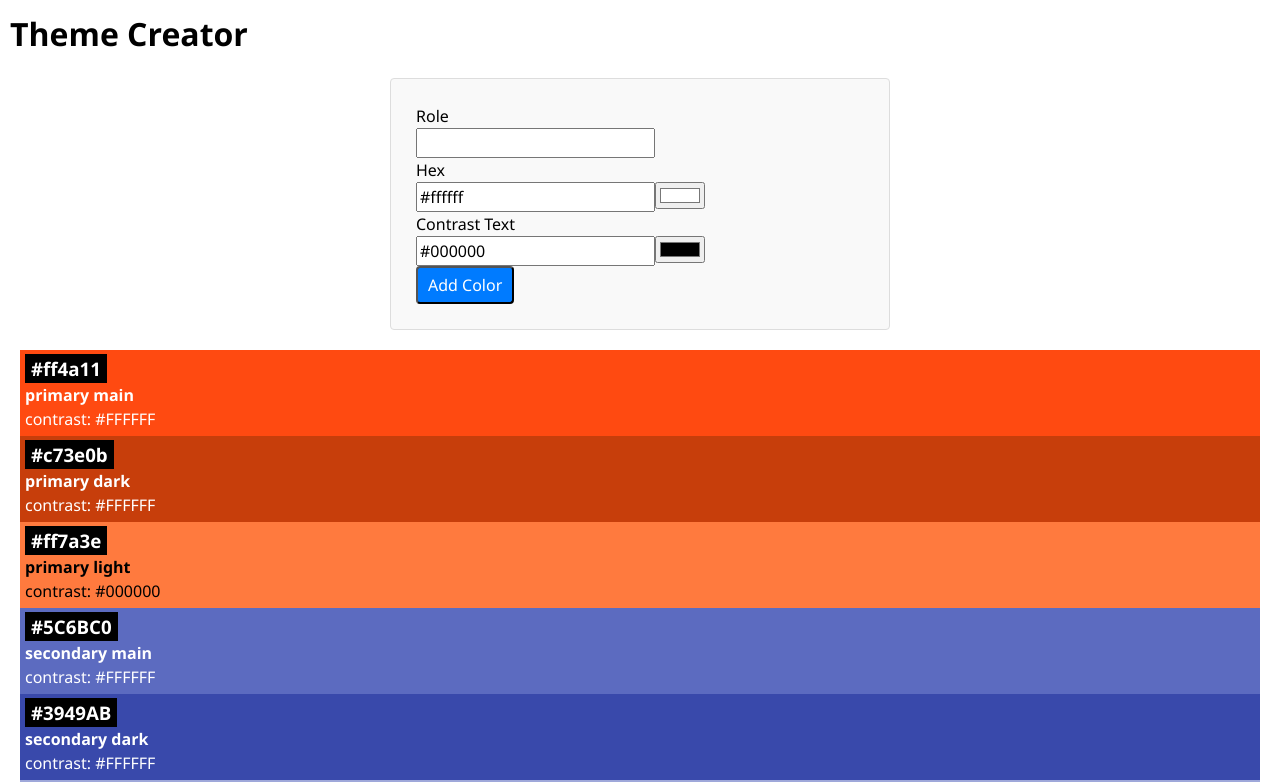
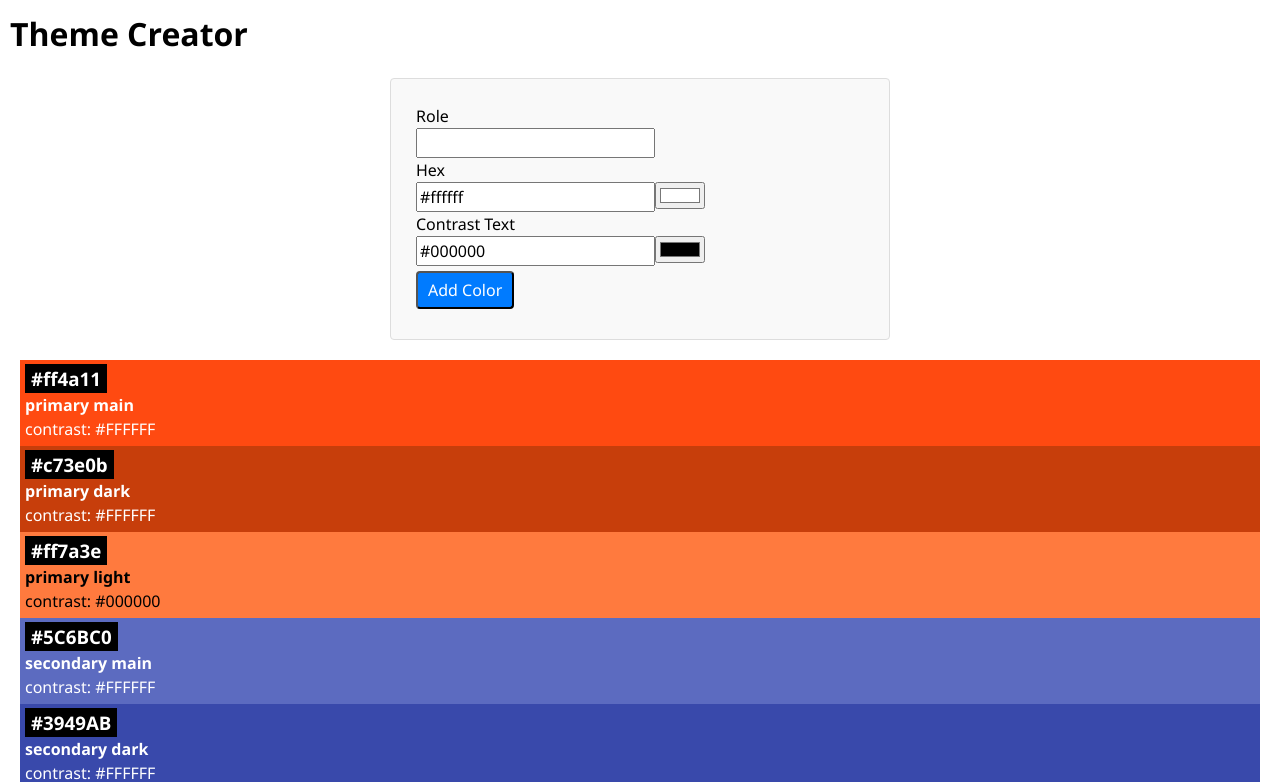
Before and after one commit to mexxlon/recap-project-4-color-theme-creator-app, a React (Vite) app: page / in a window 1280 px wide. Shown: the top 782 px of the page. Built offline with nearby package versions, Linux system fonts and the light colour scheme.

Commit message:
fix button positioning

```diff
--- a/src/Components/AddColorForm/AddColorForm.jsx
+++ b/src/Components/AddColorForm/AddColorForm.jsx
@@ -13,6 +13,7 @@ const FormContainer = styled.div`
 `;
 
 const SubmitButton = styled.button`
+  margin: 5px auto;
   padding: 5px 10px;
   border-radius: 4px;
   background-color: #007bff;
```
